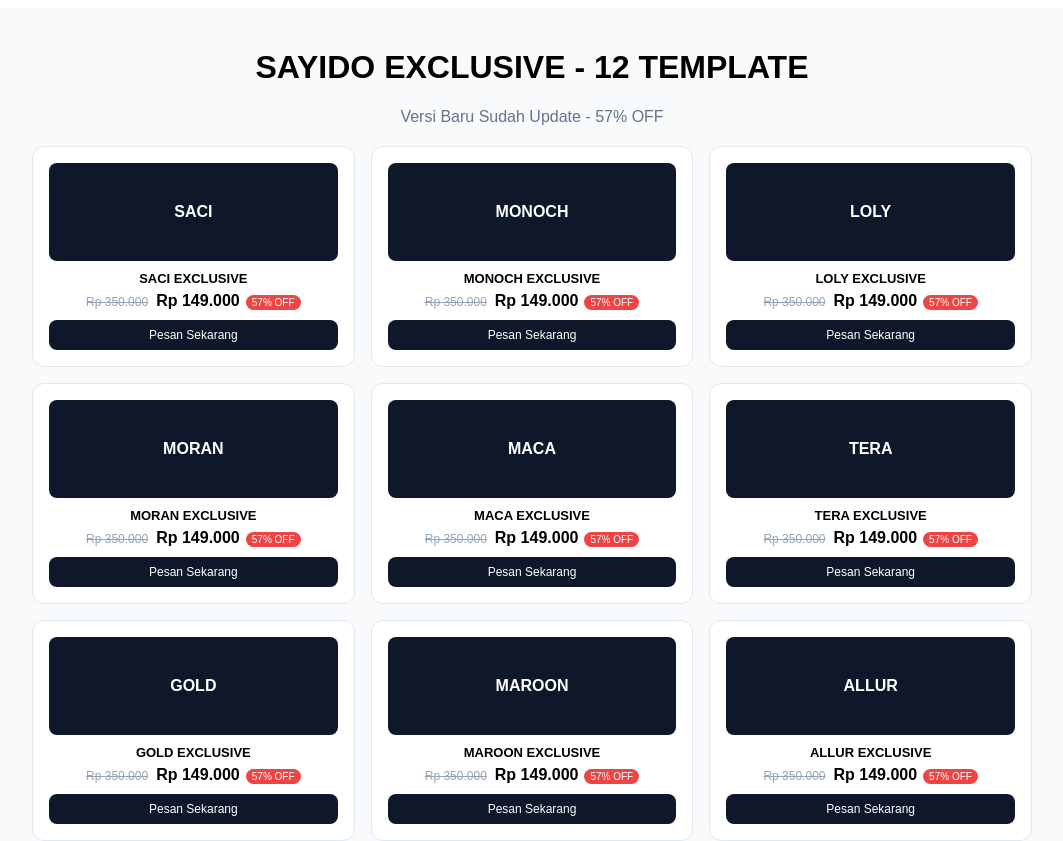
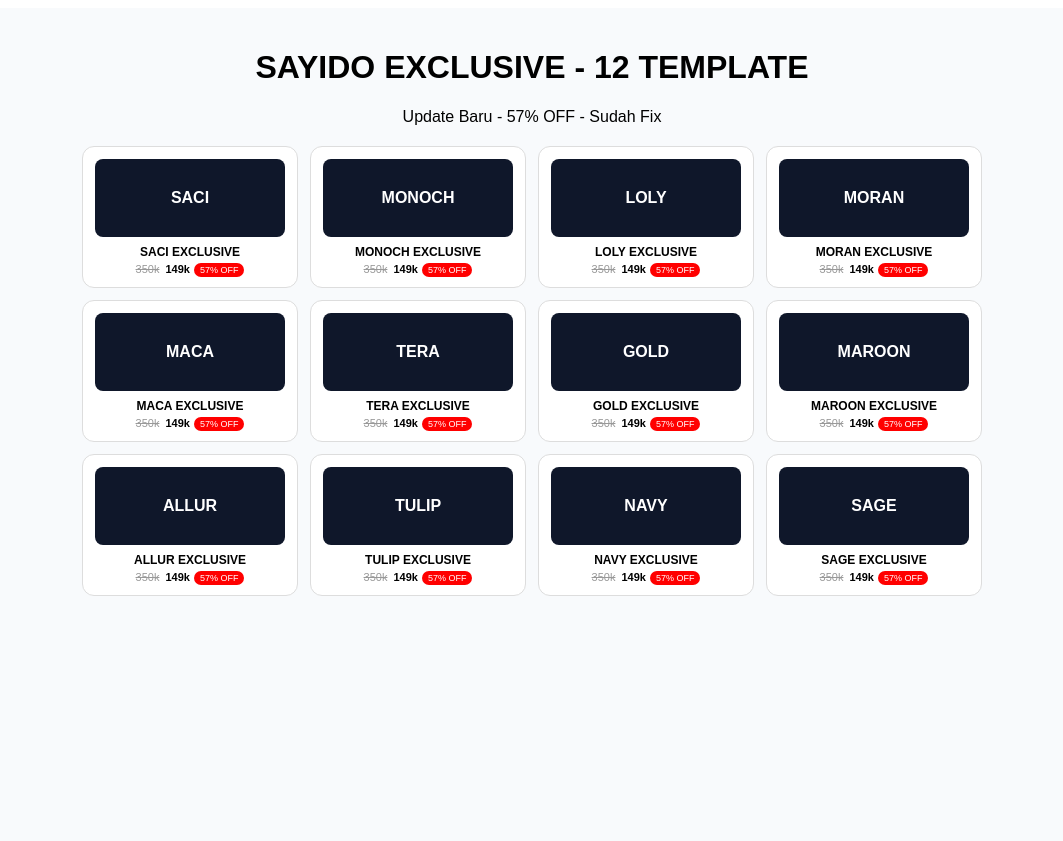
Before and after one commit to Sayido12/sayido-exclusive, a Next.js app: page / in a window 1280 px wide. Shown: the top 841 px of the page, without its empty margins (108-1171 px from the left). Built offline with nearby package versions, Linux system fonts and the light colour scheme.

Commit message:
Update page.tsx

```diff
--- a/app/page.tsx
+++ b/app/page.tsx
@@ -1,18 +1,14 @@
-export default function Home() {
-  return (
-    <main style={{ padding: '20px', fontFamily: 'sans-serif', background: '#F8FAFC', minHeight: '100vh' }}>
-      <h1 style={{ textAlign: 'center', fontWeight: 900, fontSize: '32px' }}>SAYIDO EXCLUSIVE - 12 TEMPLATE</h1>
-      <p style={{ textAlign: 'center', color: '#64748B' }}>Versi Baru Sudah Update - 57% OFF</p>
-      <div style={{ display: 'grid', gridTemplateColumns: 'repeat(auto-fill, minmax(250px, 1fr))', gap: '16px', maxWidth: '1000px', margin: '20px auto' }}>
-        {['SACI','MONOCH','LOLY','MORAN','MACA','TERA','GOLD','MAROON','ALLUR','TULIP','NAVY','SAGE'].map(id => (
-          <div key={id} style={{ background: 'white', border: '1px solid #E2E8F0', borderRadius: '12px', padding: '16px', textAlign: 'center' }}>
-            <div style={{ background: '#0F172A', color: 'white', padding: '40px 0', borderRadius: '8px', fontWeight: 800 }}>{id}</div>
-            <div style={{ marginTop: '10px', fontWeight: 800, fontSize: '13px' }}>{id} EXCLUSIVE</div>
-            <div style={{ marginTop: '6px' }}><span style={{ textDecoration: 'line-through', color: '#94A3B8', fontSize: '12px' }}>Rp 350.000</span><span style={{ fontWeight: 800, marginLeft: '8px' }}>Rp 149.000</span><span style={{ background: '#EF4444', color: 'white', fontSize: '10px', padding: '2px 6px', borderRadius: '10px', marginLeft: '6px' }}>57% OFF</span></div>
-            <a href="https://wa.me/6281234567890" style={{ display: 'block', marginTop: '10px', background: '#0F172A', color: 'white', padding: '8px', borderRadius: '8px', textDecoration: 'none', fontSize: '12px' }}>Pesan Sekarang</a>
-          </div>
-        ))}
-      </div>
-    </main>
-  )
+export default function Home(){
+return <div style={{padding:20,fontFamily:'sans-serif',background:'#F8FAFC',minHeight:'100vh'}}>
+<h1 style={{textAlign:'center',fontWeight:900}}>SAYIDO EXCLUSIVE - 12 TEMPLATE</h1>
+<p style={{textAlign:'center'}}>Update Baru - 57% OFF - Sudah Fix</p>
+<div style={{display:'grid',gridTemplateColumns:'repeat(auto-fill,minmax(200px,1fr))',gap:12,maxWidth:900,margin:'20px auto'}}>
+{['SACI','MONOCH','LOLY','MORAN','MACA','TERA','GOLD','MAROON','ALLUR','TULIP','NAVY','SAGE'].map(x=>
+<div key={x} style={{background:'white',border:'1px solid #ddd',borderRadius:12,padding:12,textAlign:'center'}}>
+<div style={{background:'#0F172A',color:'white',padding:'30px 0',borderRadius:8,fontWeight:800}}>{x}</div>
+<div style={{marginTop:8,fontWeight:700,fontSize:12}}>{x} EXCLUSIVE</div>
+<div style={{marginTop:4,fontSize:11}}><span style={{textDecoration:'line-through',color:'#999'}}>350k</span><span style={{fontWeight:800,marginLeft:6}}>149k</span><span style={{background:'red',color:'white',padding:'2px 6px',borderRadius:10,marginLeft:4,fontSize:9}}>57% OFF</span></div>
+</div>)}
+</div>
+</div>
 }
```
